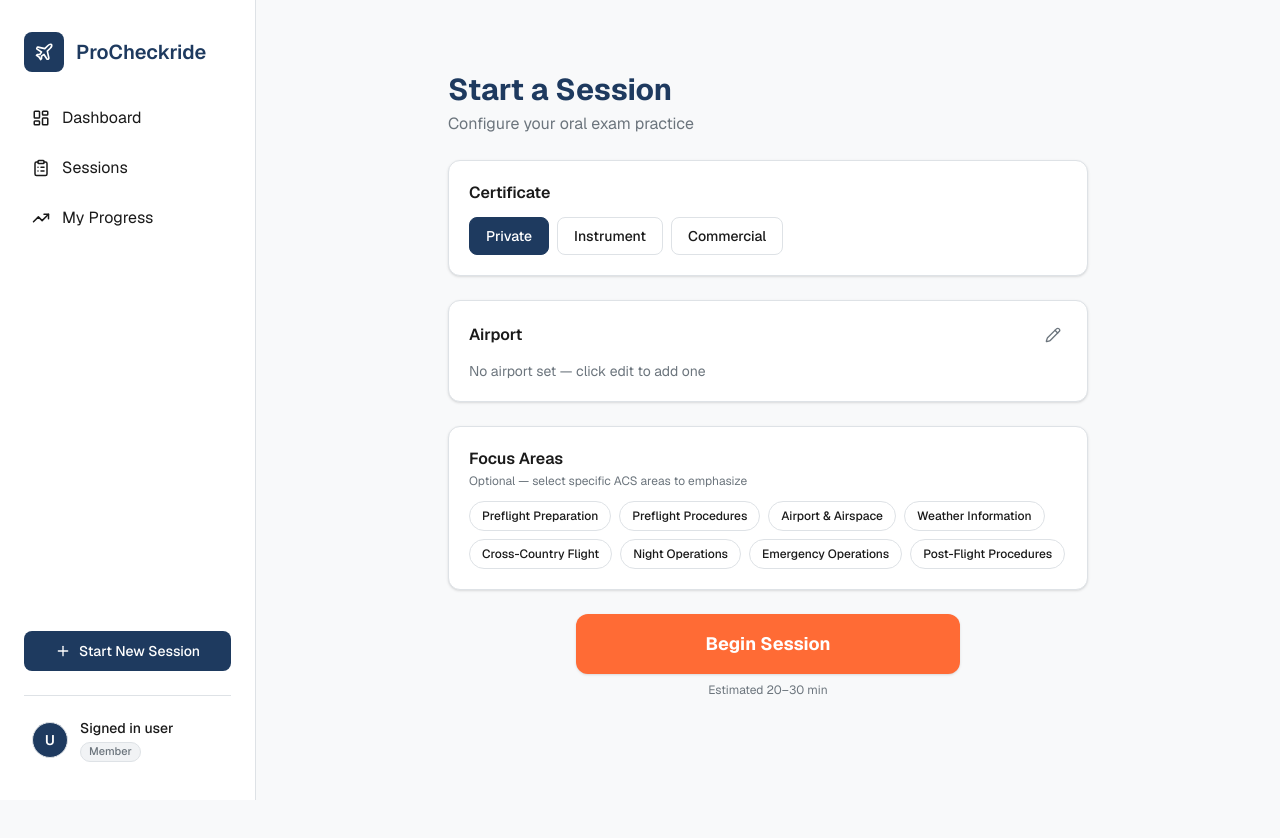
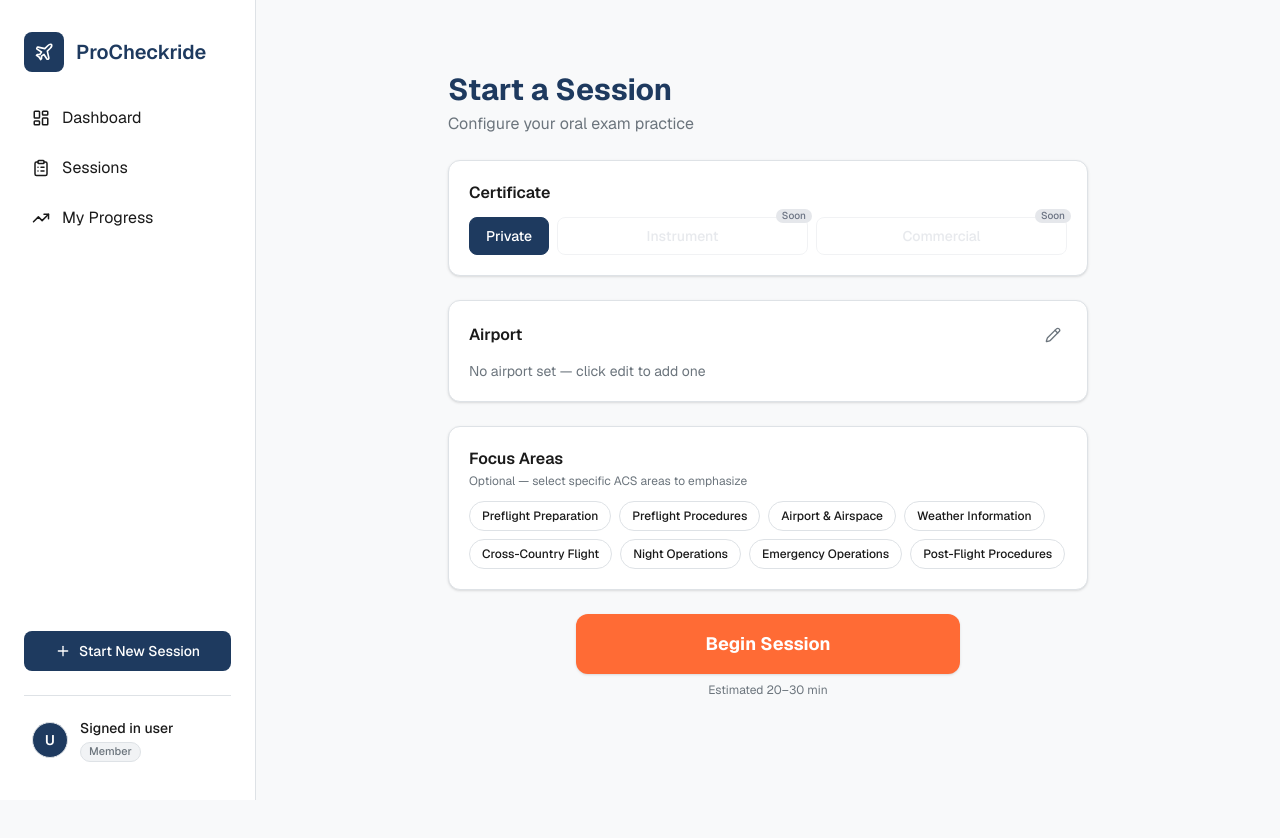
Before and after one commit to JosephMcEnroe/CheckRideReady, a Next.js app: page /start in a window 1280 px wide. Shown: the top 838 px of the page. Built offline with nearby package versions, Linux system fonts and the light colour scheme; no server answers.

Commit message:
greying out buttons

```diff
--- a/app/(app)/start/page.tsx
+++ b/app/(app)/start/page.tsx
@@ -117,8 +117,8 @@ export default function StartPage() {
           setSchoolName(data.school.name);
         }
         if (data.user.aircraft_type) setAircraft(data.user.aircraft_type);
-        if (data.user.certificate_goal && goalToCert[data.user.certificate_goal]) {
-          setCertificate(goalToCert[data.user.certificate_goal]);
+        if (data.user.certificate_goal && goalToCert[data.user.certificate_goal] === "Private") {
+          setCertificate("Private");
         }
 
       } catch {
@@ -230,21 +230,41 @@ export default function StartPage() {
         <div className="rounded-xl border border-border bg-card shadow-sm p-5 space-y-3">
           <h2 className="font-semibold text-foreground">Certificate</h2>
           <div className="flex gap-2 flex-wrap">
-            {(["Private", "Instrument", "Commercial"] as Certificate[]).map((cert) => (
             <button
-                key={cert}
               onClick={() => {
-                  setCertificate(cert);
+                setCertificate("Private");
                 setSelectedAreas([]);
               }}
               className={`px-4 py-2 rounded-lg text-sm font-medium border transition-all ${
-                  certificate === cert
+                certificate === "Private"
                   ? "bg-[#1e3a5f] text-white border-[#1e3a5f]"
                   : "bg-card text-foreground border-border hover:border-[#1e3a5f]/40"
               }`}
             >
+              Private
+            </button>
+            {(["Instrument", "Commercial"] as const).map((cert) => (
+              <div key={cert} className="relative flex-1 group">
+                <button
+                  disabled
+                  className="w-full py-2 rounded-lg text-sm font-medium
+                    bg-white text-gray-300 border border-gray-200
+                    cursor-not-allowed opacity-50"
+                >
                   {cert}
                 </button>
+                <span className="absolute -top-2 -right-1 px-1.5 py-0.5
+                  rounded-full bg-gray-200 text-gray-500 text-[10px]
+                  font-medium leading-none">
+                  Soon
+                </span>
+                <div className="absolute bottom-full left-1/2 -translate-x-1/2
+                  mb-2 px-2 py-1 bg-gray-800 text-white text-xs rounded
+                  whitespace-nowrap opacity-0 group-hover:opacity-100
+                  transition-opacity pointer-events-none">
+                  Coming soon
+                </div>
+              </div>
             ))}
           </div>
         </div>
```
Lines whose indentation alone changed are shown as unchanged.
